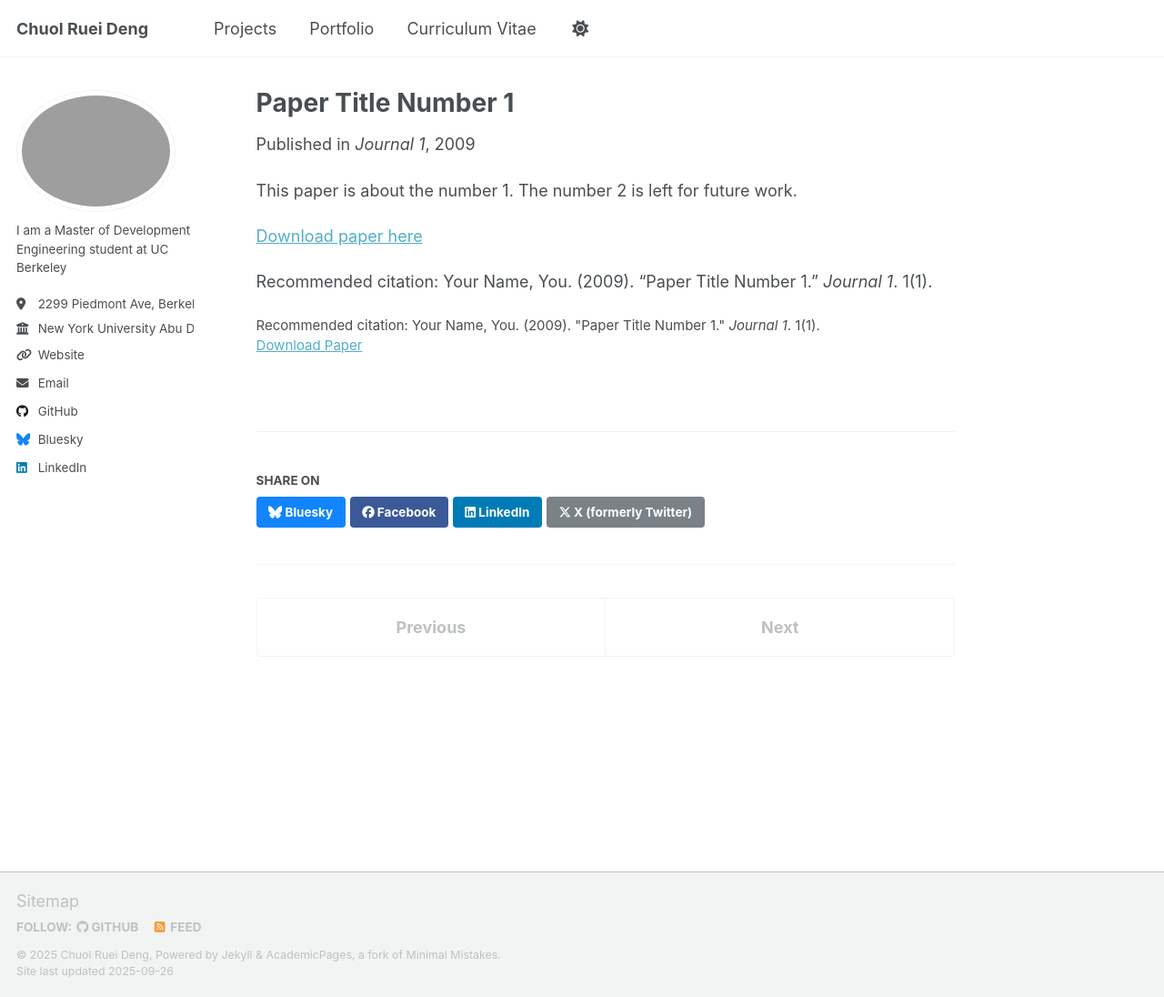
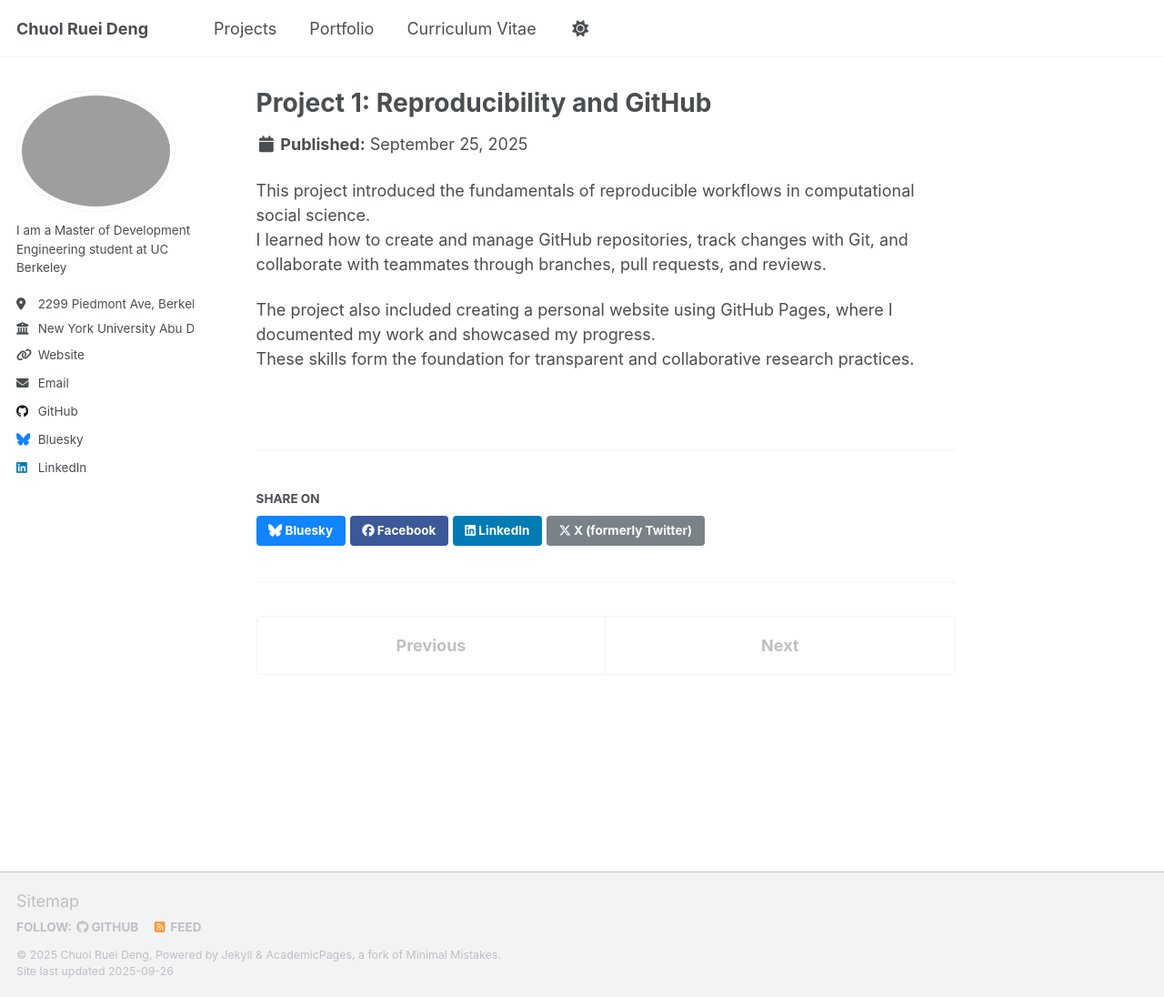
Before and after one commit to chuolrdeng/chuolrdeng.github.io, a Jekyll site: the page built from _publications/2009-10-01-paper-title-number-1.md, in a window 1280 px wide and 1096 px high. Shown: the whole window at 91% size. Built offline with Jekyll 4.4.1, drawn with Linux system fonts in a browser that asks for light colours; a script that is not in the unit is left out.

Commit message:
Update 2009-10-01-paper-title-number-1.md

```diff
--- a/_publications/2009-10-01-paper-title-number-1.md
+++ b/_publications/2009-10-01-paper-title-number-1.md
@@ -1,15 +1,12 @@
 ---
-title: "Paper Title Number 1"
+title: "Project 1: Reproducibility and GitHub"
 collection: publications
-permalink: /publication/2009-10-01-paper-title-number-1
-excerpt: 'This paper is about the number 1. The number 2 is left for future work.'
-date: 2009-10-01
-venue: 'Journal 1'
-paperurl: 'http://academicpages.github.io/files/paper1.pdf'
-citation: 'Your Name, You. (2009). &quot;Paper Title Number 1.&quot; <i>Journal 1</i>. 1(1).'
+permalink: /publication/project1
+date: 2025-09-25
 ---
-This paper is about the number 1. The number 2 is left for future work.
 
-[Download paper here](http://academicpages.github.io/files/paper1.pdf)
+This project introduced the fundamentals of reproducible workflows in computational social science.
+I learned how to create and manage GitHub repositories, track changes with Git, and collaborate with teammates through branches, pull requests, and reviews.
 
-Recommended citation: Your Name, You. (2009). "Paper Title Number 1." <i>Journal 1</i>. 1(1).
+The project also included creating a personal website using GitHub Pages, where I documented my work and showcased my progress.
+These skills form the foundation for transparent and collaborative research practices.
```
